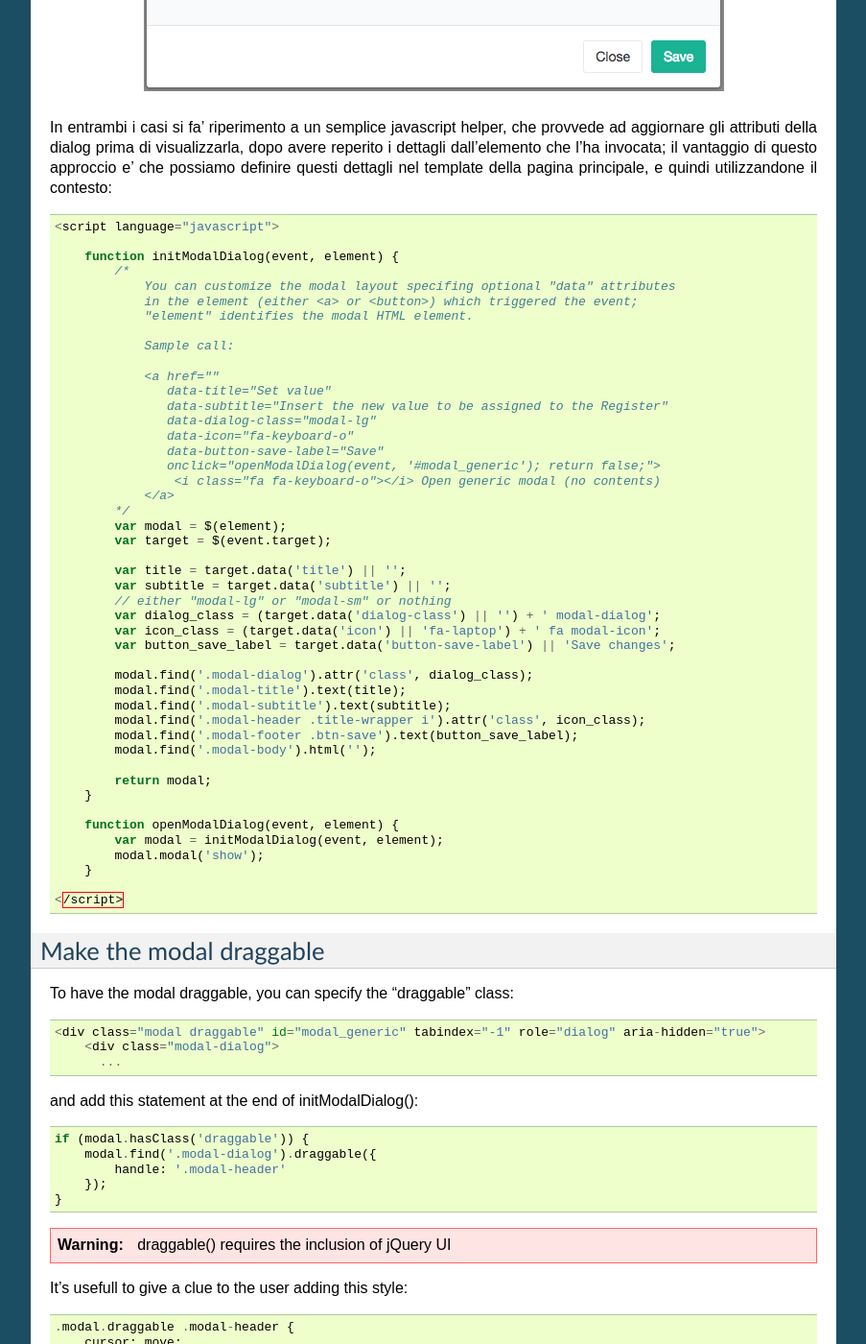
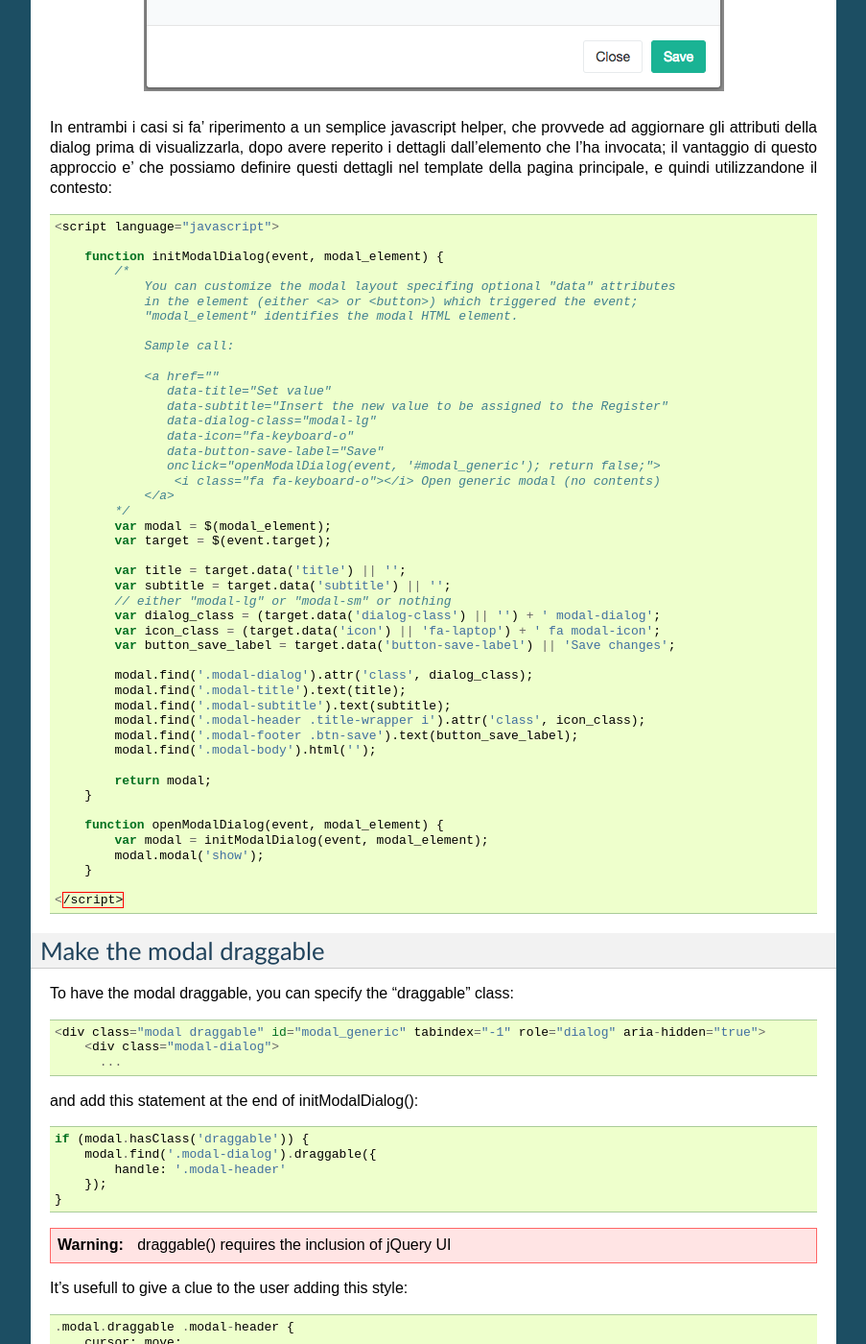
Before and after one commit to morlandi/editing-django-models-in-the-frontend, a Sphinx documentation site: the page built from docs/source/topics/diango_basic_modals.rst, in a window 1280 px wide and 1400 px high, scrolled down 1571 px. Shown: the whole window at 96% size, without its empty margins (198-1101 px from the left). Built offline with Sphinx 7.4.7, drawn with Linux system fonts in a browser that asks for light colours.

Commit message:
Add parameter modal_element to onObjectEdit()

```diff
--- a/docs/source/topics/diango_basic_modals.rst
+++ b/docs/source/topics/diango_basic_modals.rst
@@ -64,11 +64,11 @@
 
     <script language="javascript">
 
-        function initModalDialog(event, element) {
+        function initModalDialog(event, modal_element) {
             /*
                 You can customize the modal layout specifing optional "data" attributes
                 in the element (either <a> or <button>) which triggered the event;
-                "element" identifies the modal HTML element.
+                "modal_element" identifies the modal HTML element.
 
                 Sample call:
 
@@ -82,7 +82,7 @@
                     <i class="fa fa-keyboard-o"></i> Open generic modal (no contents)
                 </a>
             */
-            var modal = $(element);
+            var modal = $(modal_element);
             var target = $(event.target);
 
             var title = target.data('title') || '';
@@ -102,8 +102,8 @@
             return modal;
         }
 
-        function openModalDialog(event, element) {
-            var modal = initModalDialog(event, element);
+        function openModalDialog(event, modal_element) {
+            var modal = initModalDialog(event, modal_element);
             modal.modal('show');
         }
 
--- a/docs/source/topics/edit_any_django_model.rst
+++ b/docs/source/topics/edit_any_django_model.rst
@@ -89,7 +89,7 @@
     <!-- Change -->
     <a href=""
        data-action="{% url 'frontend:album-change' row.id %}"
-       onclick="onObjectEdit(event, null, afterObjectEditSuccess); return false;"
+       onclick="onObjectEdit(event, '#modal_generic', null, afterObjectEditSuccess); return false;"
        data-title="Change album: {{ row }}"
     >
         <i class="fa fa-edit"></i> Edit
@@ -102,7 +102,7 @@
         href=""
         data-action="{% url 'frontend:album-add' %}"
         data-title="New album"
-        onclick="onObjectEdit(event, null, afterObjectEditSuccess); return false;"
+        onclick="onObjectEdit(event, '#modal_generic', null, afterObjectEditSuccess); return false;"
         type="button"class="btn btn-primary">
         New
     </button>
```
Also changed, not shown: docs/source/topics/edit_a_django_model_2.rst (+4 -4 lines), sample_project/frontend/static/frontend/js/modals.js (+6 -6 lines), 2 other files.
